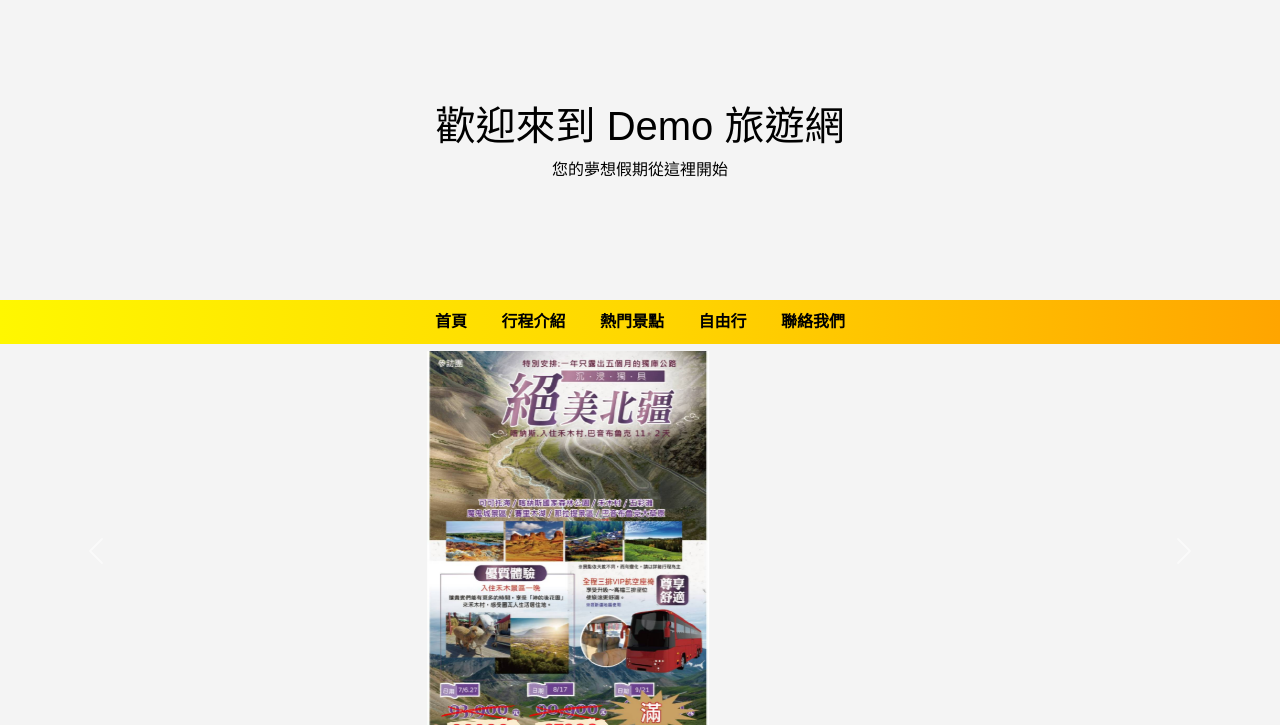
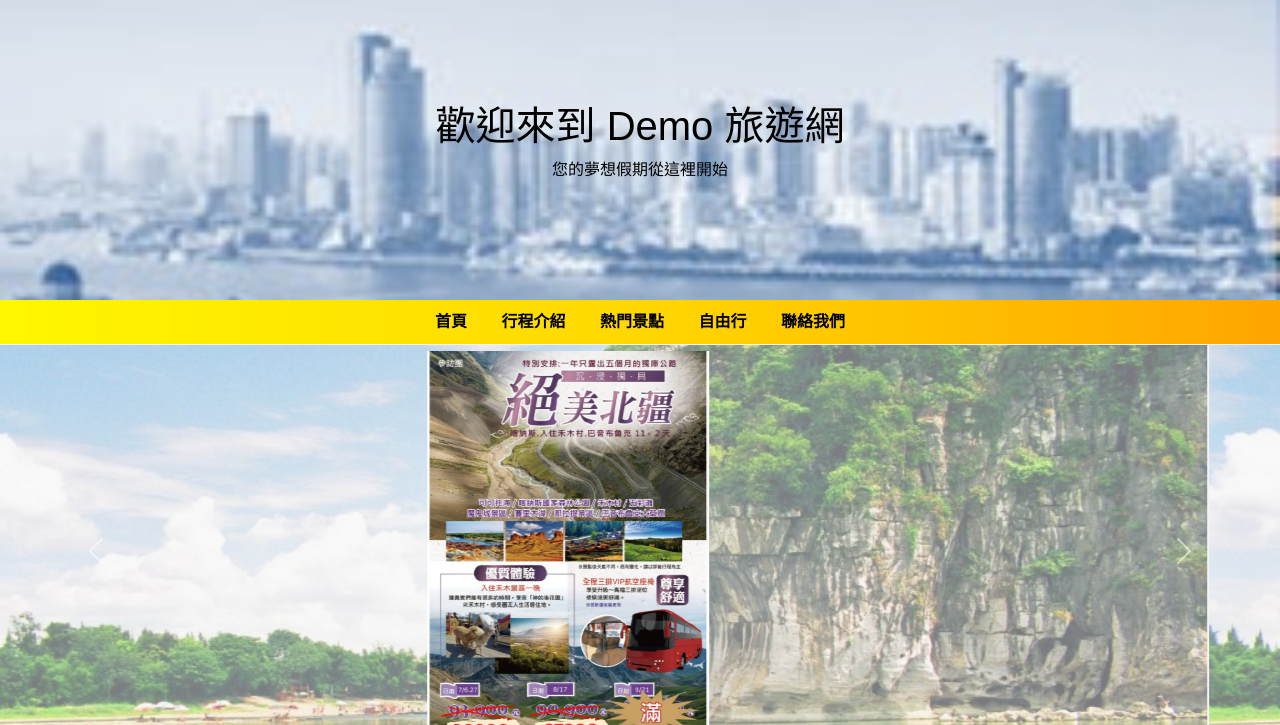
Before and after one commit to KapaLin0120/travelDemo, a plain HTML site: page index.html in a window 1280 px wide. Shown: the top 725 px of the page. Drawn offline with nearby package versions, Linux system fonts and the light colour scheme.

Commit message:
Add files via upload

```diff
--- a/CSS/home.css
+++ b/CSS/home.css
@@ -94,7 +94,7 @@ footer {
     left: 0;
     right: 0;
     bottom: 0;
-    background-image: url('Images/1.jpg');
+    background-image: url('../Images/1.jpg');
     background-size: cover;
     background-position: center;
     opacity: 0.5;
--- a/CSS/title.css
+++ b/CSS/title.css
@@ -6,7 +6,7 @@ body {
 }
 
 header {
-    background-image: url('Images/2.jpg');
+    background-image: url('../Images/2.jpg');
     background-size: cover;
     background-repeat: no-repeat;
     background-position: center;
@@ -102,7 +102,7 @@ footer {
     left: 0;
     right: 0;
     bottom: 0;
-    background-image: url('Images/1.jpg');
+    background-image: url('../Images/1.jpg');
     background-size: cover;
     background-position: center;
     opacity: 0.5;
```
